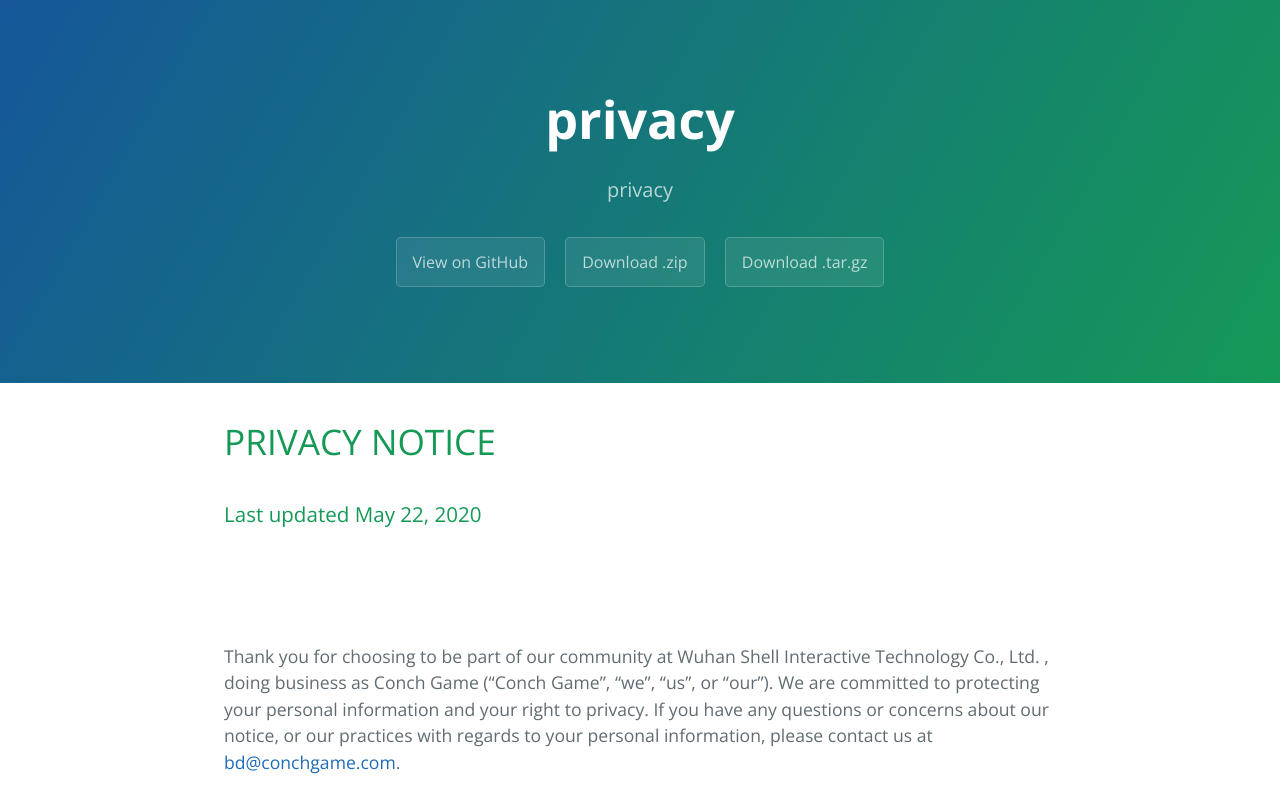
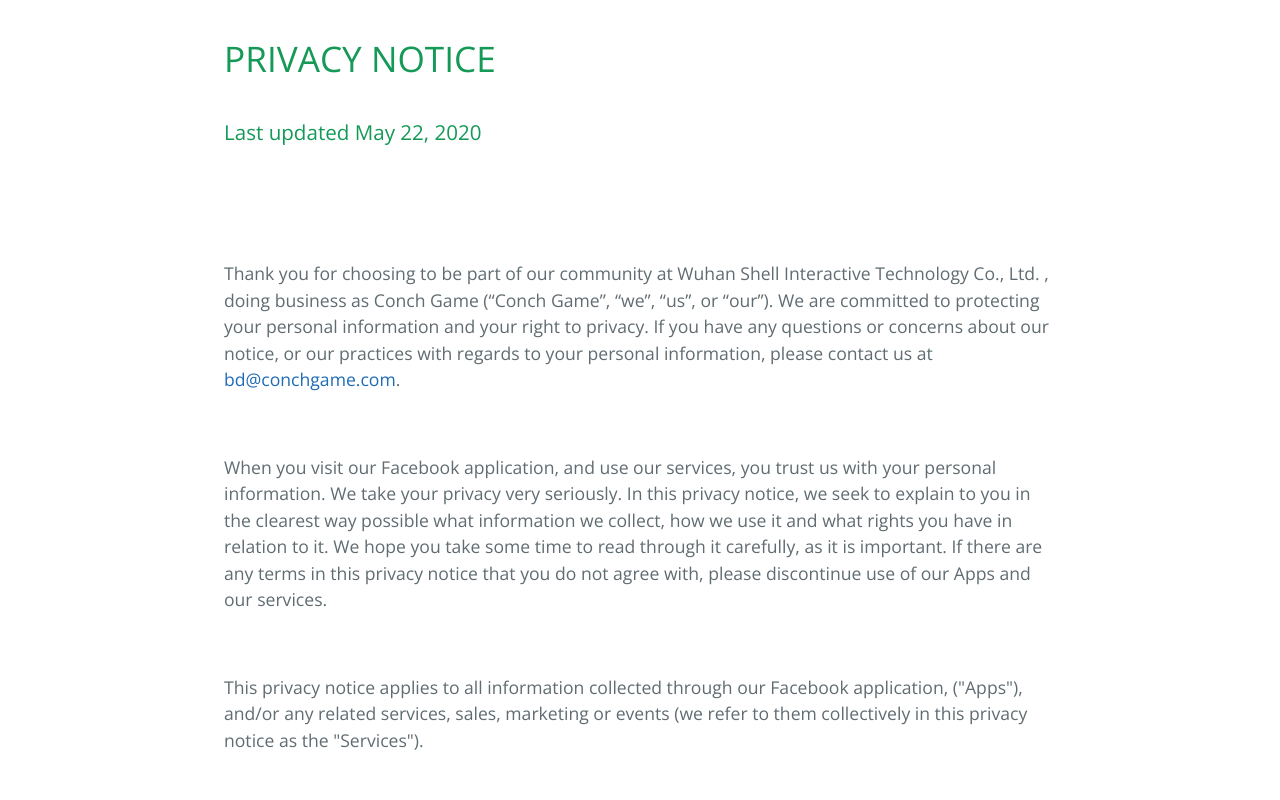
Before and after one commit to cloudzhang66/policy_conch, a plain HTML site: page index.html in a window 1280 px wide. Shown: the top 800 px of the page. Drawn offline with nearby package versions, Linux system fonts and the light colour scheme.

Commit message:
Update index.html

```diff
--- a/index.html
+++ b/index.html
@@ -2,7 +2,7 @@
 <html lang="en-us">
   <head>
     <meta charset="UTF-8">
-    <title>privacy by cloudzhang66</title>
+    <title>privacy</title>
     <meta name="viewport" content="width=device-width, initial-scale=1">
     <link rel="stylesheet" type="text/css" href="stylesheets/normalize.css" media="screen">
     <link href='https://fonts.googleapis.com/css?family=Open+Sans:400,700' rel='stylesheet' type='text/css'>
@@ -10,25 +10,8 @@
     <link rel="stylesheet" type="text/css" href="stylesheets/github-light.css" media="screen">
   </head>
   <body>
-    <section class="page-header">
-      <h1 class="project-name">privacy</h1>
-      <h2 class="project-tagline">privacy</h2>
-      <a href="https://github.com/cloudzhang66/policy_conch" class="btn">View on GitHub</a>
-      <a href="https://github.com/cloudzhang66/policy_conch/zipball/master" class="btn">Download .zip</a>
-      <a href="https://github.com/cloudzhang66/policy_conch/tarball/master" class="btn">Download .tar.gz</a>
-    </section>
 
     <section class="main-content">
-
-
-
-
-
-
-
-
-
-
 
         <div>
             <h1 id="PRIVACY NOTICE">
```
